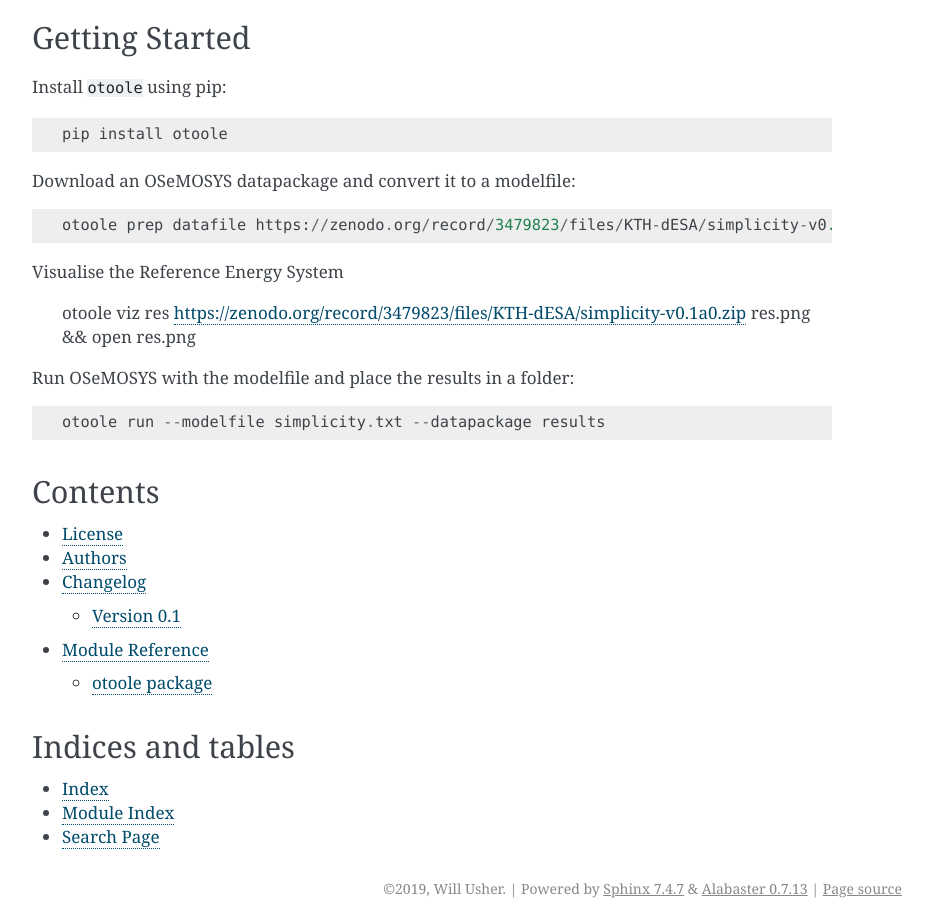
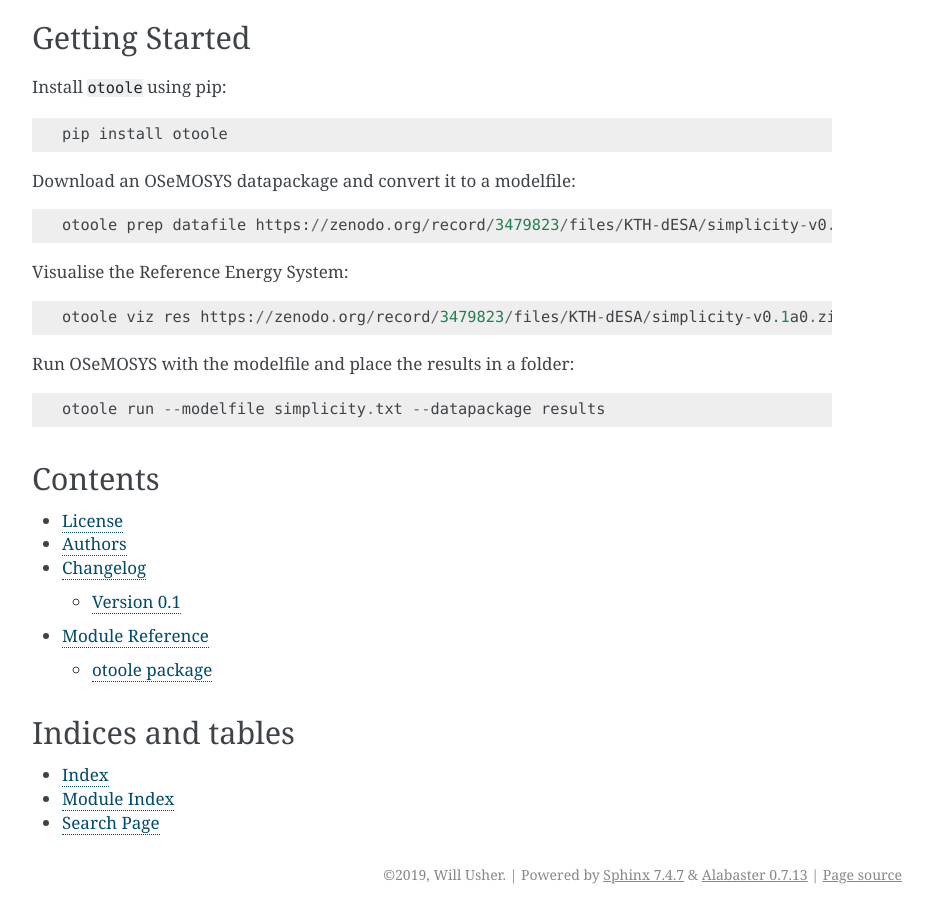
Before and after one commit to OSeMOSYS/otoole, a Sphinx documentation site: the page built from docs/index.rst, in a window 1280 px wide and 900 px high, scrolled down 803 px. Shown: the whole window, without its empty margins (338-1271 px from the left). Built offline with Sphinx 7.4.7, drawn with Linux system fonts in a browser that asks for light colours.

Commit message:
Fix formatting in docs

```diff
--- a/docs/index.rst
+++ b/docs/index.rst
@@ -26,7 +26,7 @@ Download an OSeMOSYS datapackage and convert it to a modelfile::
 
     otoole prep datafile https://zenodo.org/record/3479823/files/KTH-dESA/simplicity-v0.1a0.zip ./simplicity.txt
 
-Visualise the Reference Energy System
+Visualise the Reference Energy System::
 
     otoole viz res https://zenodo.org/record/3479823/files/KTH-dESA/simplicity-v0.1a0.zip res.png && open res.png
 
```
